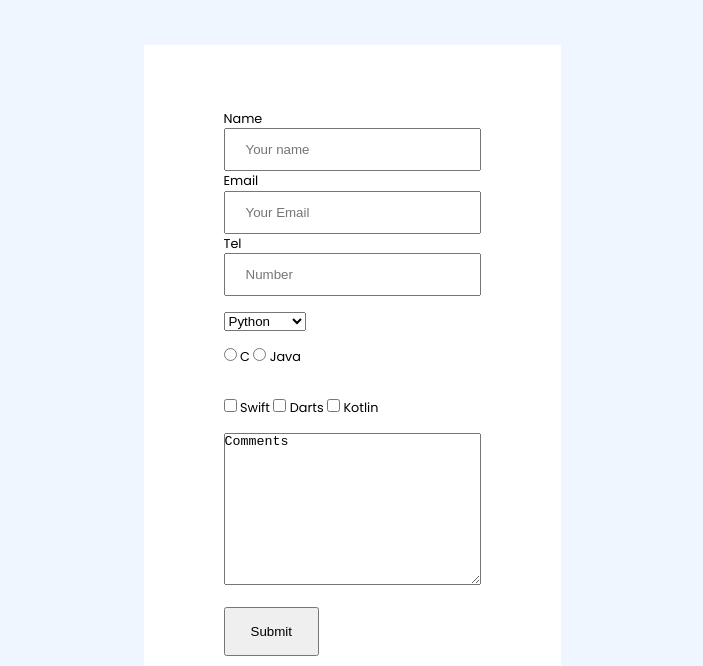
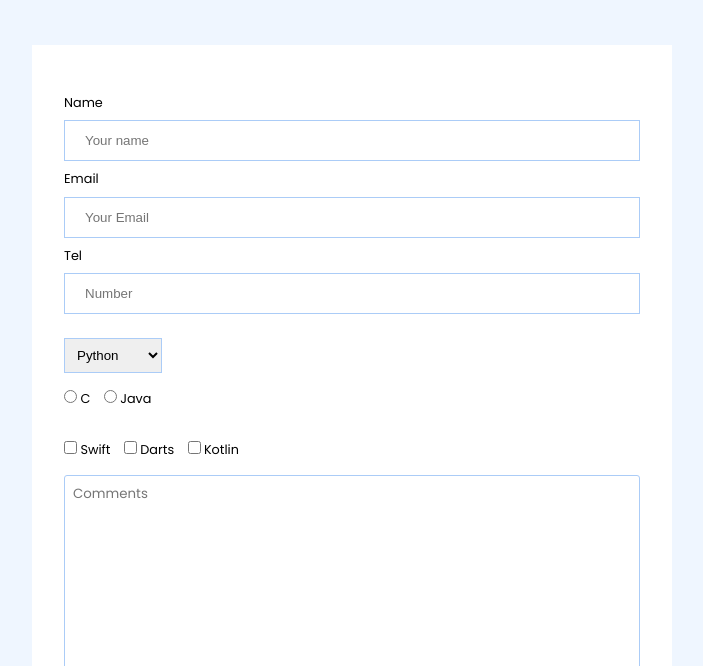
Before and after one commit to DaveZag/Survey_Microverse, a plain HTML site: page index.html in a window 1280 px wide. Shown: the part 134-800 px from the top of the page, without its empty margins (288-991 px from the left). Drawn offline with Linux system fonts and the light colour scheme; a web font is replaced by a local one.

Commit message:
Small changes in css

```diff
--- a/index.html
+++ b/index.html
@@ -31,24 +31,22 @@
         </select>
       </div>
       <div class="radio">
-        <input type="radio" name="languages" value="C" />
-        <label for="radio">C</label>
+        <input type="radio" name="languages" value="C" class="outline" />
+        <label for="radio" class="input-t">C</label>
 
         <input type="radio" name="languages" value="Java" />
-        <label for="radio">Java</label>
+        <label for="radio" class="input-t">Java</label>
       </div>
       <div class="check">
-        <input type="checkbox" value="Swift" />
-        <label for="check">Swift</label>
-        <input type="checkbox" value="Darts" />
-        <label for="check">Darts</label>
-        <input type="checkbox" value="Kotlin" />
-        <label for="check">Kotlin</label>
+        <input type="checkbox" value="Swift" class="checkbox" />
+        <label for="check" class="input-t">Swift</label>
+        <input type="checkbox" value="Darts" class="checkbox" />
+        <label for="check" class="input-t">Darts</label>
+        <input type="checkbox" value="Kotlin" class="checkbox" />
+        <label for="check" class="input-t">Kotlin</label>
       </div>
       <div class="textarea">
-        <textarea name="review" id="textarea" cols="30" rows="10">
-Comments</textarea
-        >
+        <textarea name="review" id="textarea" cols="30" rows="10" placeholder="Comments"></textarea>
       </div>
       <div class="btn">
         <button id="submit">Submit</button>
--- a/style.css
+++ b/style.css
@@ -19,10 +19,16 @@ body {
 .heading {
   padding: 3rem;
 }
+.outline {
+  border: 1px solid #abccf7;
+}
 form {
   background-color: white;
-  padding: 3rem 5rem;
+  width: 50%;
+  height: auto;
   font-size: 0.8rem;
+  padding: 2rem;
+  margin-bottom: 3rem;
 }
 #title {
   text-align: center;
@@ -41,6 +47,14 @@ input[type="text"],
 input[type="email"],
 input[type="tel"] {
   padding: 12px 20px;
+  margin: 0.5rem 0;
+  outline: none;
+  border: 1px solid #abccf7;
+}
+#dropdown {
+  outline: none;
+  padding: 0.5rem;
+  border: 1px solid #abccf7;
 }
 .radio {
   padding: 1rem 0;
@@ -49,9 +63,31 @@ input[type="tel"] {
 .check {
   padding: 1rem 0;
 }
+.input-t {
+  margin-right: 10px;
+}
+#textarea {
+  width: 100%;
+  outline: none;
+  border-radius: 3px;
+  border: 1px solid #abccf7;
+  padding: 0.5rem;
+  font-family: inherit;
+}
 .btn {
   padding: 1rem 0;
 }
+
 #submit {
-  padding: 15px 25px;
+  padding: 10px 25px;
+  border: none;
+  border-radius: 8px;
+  background-color: #3471c0;
+  color: white;
+  font-weight: bold;
 }
+#submit:hover {
+  cursor: pointer;
+  color: black;
+  background-color: #a8c7ef;
+}
```
